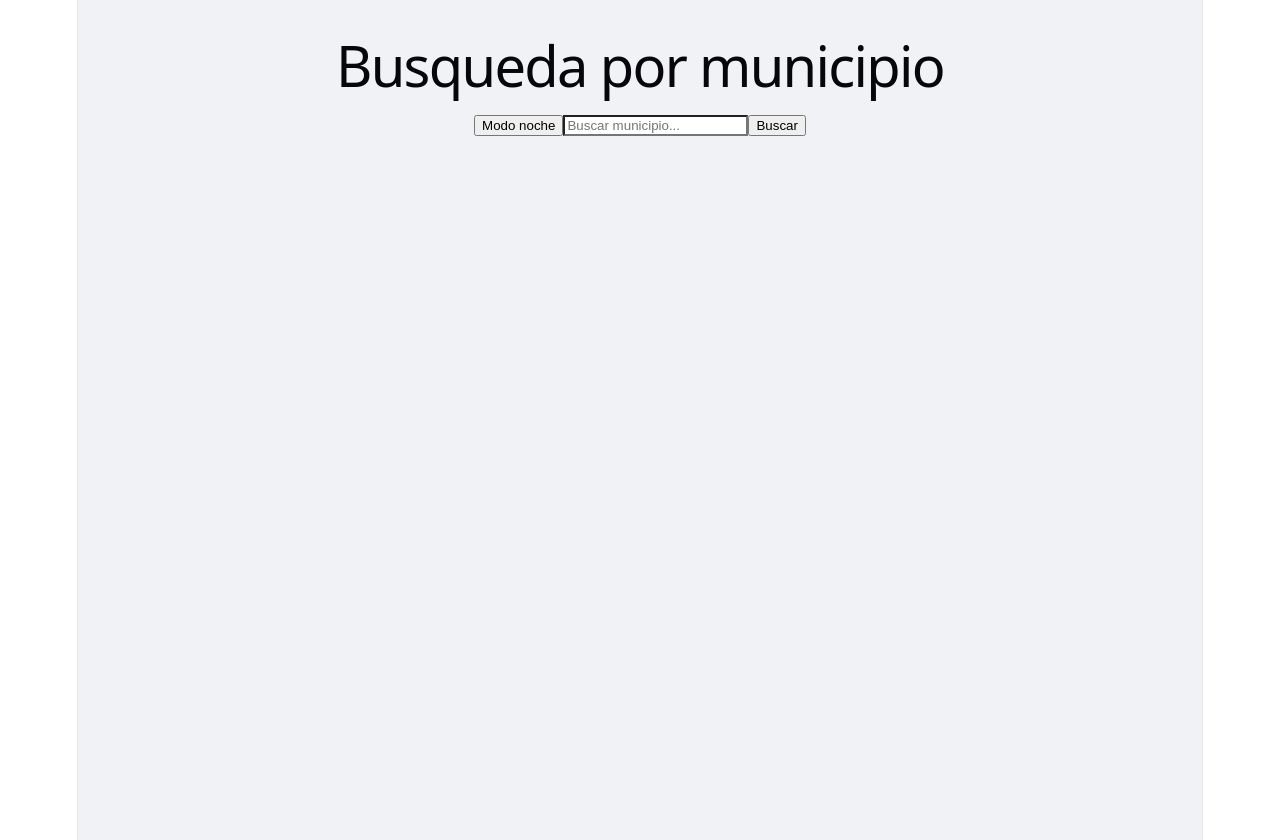
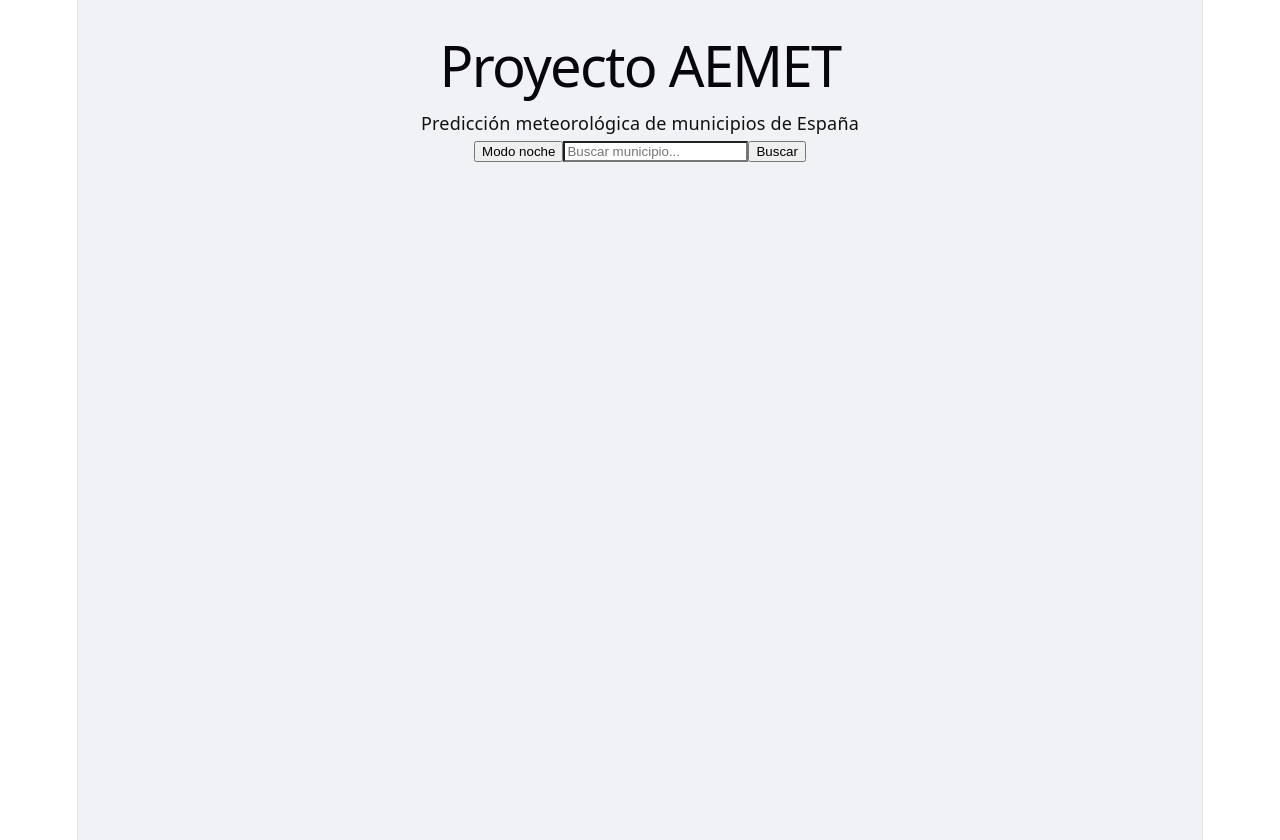
Before and after one commit to joseignaciofalladev/Proyecto-AEMET, a React app in the folder frontend/: page / in a window 1280 px wide. Built offline with nearby package versions, Linux system fonts and the light colour scheme; the HTML template or start-up script is replaced by a standard one.

Commit message:
Update App.jsx

```diff
--- a/frontend/src/App.jsx
+++ b/frontend/src/App.jsx
@@ -2,6 +2,7 @@
 import { getWeather } from "./services/weatherService";
 import { municipios } from "./data/municipios";
 import WeatherCard from "./components/WeatherCard";
+import Header from "./components/Header";
 
 function App() {
 
@@ -117,7 +118,7 @@
 
   return (
     <div className={darkMode ? "app dark" : "app"}>
-      <h1>Busqueda por municipio</h1>
+      <Header />
 
       {/* boton de cambio entre modo dia y noche */}
       <button onClick={() => setDarkMode(!darkMode)}>{darkMode ? "Modo día" : "Modo noche"}</button>
```
